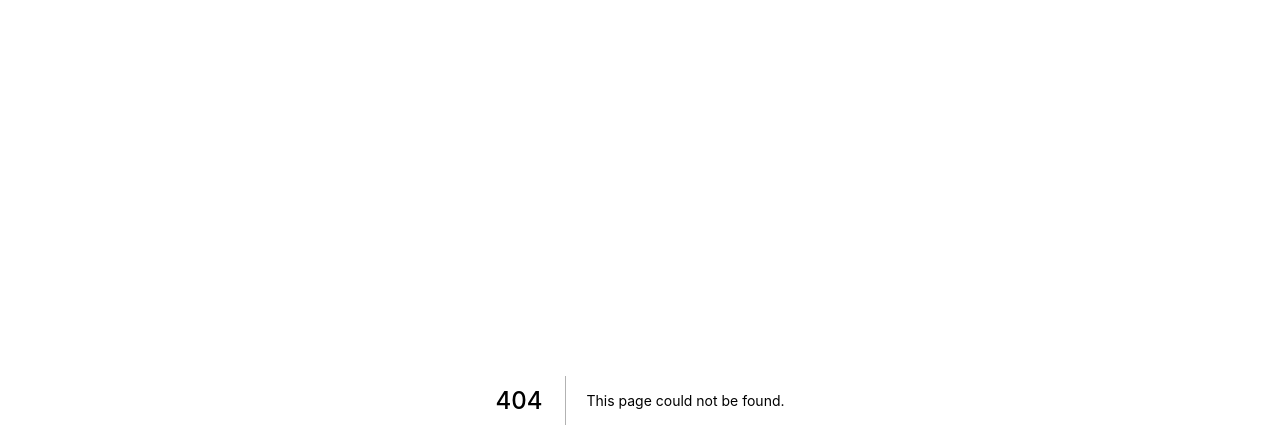
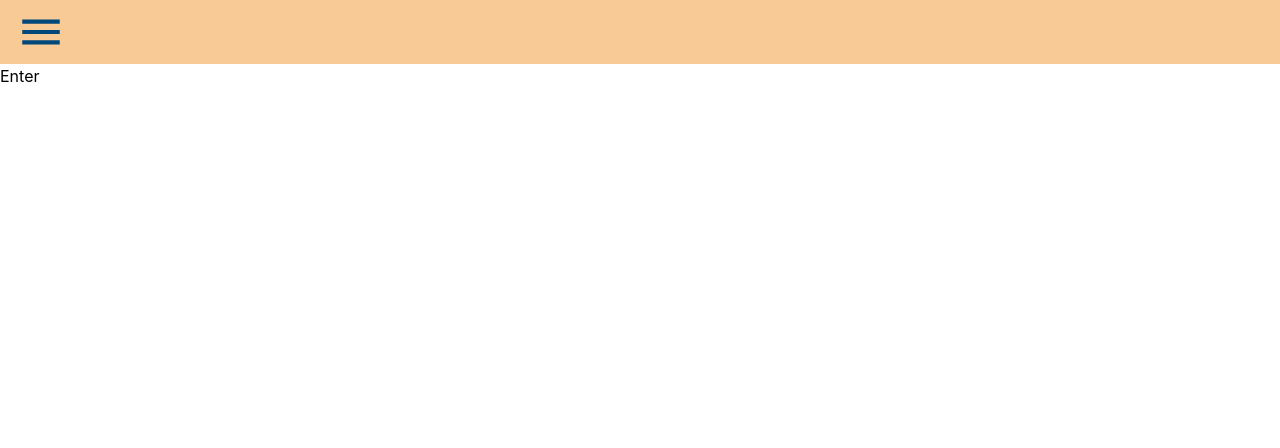
Before and after one commit to Yannis-Barba/mygarden, a Next.js app: page /fiches in a window 1280 px wide. Before the commit this address had no page. Shown: the top 448 px of the page. Built offline with nearby package versions, Linux system fonts and the light colour scheme.

Commit message:
created Layout and navbar + burger menu with link to redirect to any pages

```diff
--- /dev/null
+++ b/components/Layout.jsx
@@ -0,0 +1,20 @@
+import Head from "next/head";
+import NavBar from "./NavBar";
+
+function Layout({children, pageTitle}) {
+    return (
+        <>
+        <Head>
+            <title>{pageTitle}</title>
+        </Head>
+        <header>
+            <NavBar/>
+        </header>
+        <main>
+            {children}
+        </main>
+        </>
+    );
+}
+
+export default Layout;
--- /dev/null
+++ b/components/NavBar.jsx
@@ -0,0 +1,47 @@
+import MenuIcon from '@mui/icons-material/Menu';
+import CloseIcon from '@mui/icons-material/Close';
+import { useState } from 'react';
+import Link from 'next/link';
+
+function NavBar() {
+    const [showMenu, setShowMenu] = useState(false);
+
+    return (
+        <>
+        <div id="navBar" className="bg-primary h-16 flex items-center pl-4">
+                <MenuIcon sx={{color: "#00477A", fontSize: 50}} onClick={() => setShowMenu(!showMenu)} className='cursor-pointer'/>
+
+        </div>
+        {showMenu ?
+                <div id="menu" className=' absolute z-50 top-0 flex flex-col gap-4 h-full w-full bg-secondary  text-primary text-4xl'>
+                    <CloseIcon sx={{color: "#F8CA95", fontSize: 50}} onClick={() => setShowMenu(!showMenu)} className='cursor-pointer ml-4 mt-4'/>
+                    <div className='flex flex-col gap-4 pl-8  justify-center'>
+                        <Link passHref href="/">
+                            <h2 className="cursor-pointer">Home</h2>
+                        </Link>
+                        <Link passHref href="fiches">
+                            <h2 className="cursor-pointer">Fiches</h2>
+                        </Link>
+                        <Link passHref href="planning">
+                            <h2 className="cursor-pointer">Planning</h2>
+                        </Link>
+                        <Link passHref href="data">
+                            <h2 className="cursor-pointer">Données</h2>
+                        </Link>
+                        <Link passHref href="ressources">
+                            <h2 className="cursor-pointer">Ressources</h2>
+                        </Link>
+                        <Link passHref href="plan">
+                            <h2 className="cursor-pointer">Plan</h2>
+                        </Link>
+                        <Link passHref href="recoltes">
+                            <h2 className="cursor-pointer">Récoltes</h2>
+                        </Link>
+                    </div>
+                </div>
+                : ""}
+        </>
+    );
+}
+
+export default NavBar;
--- a/package.json
+++ b/package.json
@@ -8,6 +8,10 @@
     "lint": "next lint"
   },
   "dependencies": {
+    "@emotion/react": "^11.7.1",
+    "@emotion/styled": "^11.6.0",
+    "@mui/icons-material": "^5.3.1",
+    "@mui/material": "^5.4.0",
     "axios": "^0.25.0",
     "mongodb": "^4.3.1",
     "next": "12.0.10",
--- /dev/null
+++ b/pages/data.jsx
@@ -0,0 +1,13 @@
+import Layout from "../components/Layout";
+
+function data() {
+    return (
+        <Layout>
+            <div>
+                Enter
+            </div>
+        </Layout>
+    );
+}
+
+export default data;
--- /dev/null
+++ b/pages/fiches.jsx
@@ -0,0 +1,13 @@
+import Layout from "../components/Layout";
+
+function fiches() {
+    return (
+        <Layout>
+            <div>
+                Enter
+            </div>
+        </Layout>
+    );
+}
+
+export default fiches;
--- a/pages/index.js
+++ b/pages/index.js
@@ -1,19 +1,8 @@
 import Head from "next/head";
 import Image from "next/image";
+import Layout from "../components/Layout";
 import styles from "../styles/Home.module.css";
 
 export default function Home() {
-  return (
-    <div className={styles.container}>
-      <Head>
-        <title>Create Next App</title>
-        <meta name="description" content="Generated by create next app" />
-        <link rel="icon" href="/favicon.ico" />
-      </Head>
-
-      <main className={styles.main}>
-        <h1 className="text-red-500">My Garden</h1>
-      </main>
-    </div>
-  );
+  return <Layout pageTitle={"My Garden"}></Layout>;
 }
--- /dev/null
+++ b/pages/plan.jsx
@@ -0,0 +1,13 @@
+import Layout from "../components/Layout";
+
+function plan() {
+    return (
+        <Layout>
+            <div>
+                Enter
+            </div>
+        </Layout>
+    );
+}
+
+export default plan;
--- /dev/null
+++ b/pages/planning.jsx
@@ -0,0 +1,13 @@
+import Layout from "../components/Layout";
+
+function planning() {
+    return (
+        <Layout>
+            <div>
+                Enter
+            </div>
+        </Layout>
+    );
+}
+
+export default planning;
--- /dev/null
+++ b/pages/recoltes.jsx
@@ -0,0 +1,13 @@
+import Layout from "../components/Layout";
+
+function recoltes() {
+    return (
+        <Layout>
+            <div>
+                Enter
+            </div>
+        </Layout>
+    );
+}
+
+export default recoltes;
--- /dev/null
+++ b/pages/ressources.jsx
@@ -0,0 +1,13 @@
+import Layout from "../components/Layout";
+
+function ressources() {
+    return (
+        <Layout>
+            <div>
+                Enter
+            </div>
+        </Layout>
+    );
+}
+
+export default ressources;
--- a/tailwind.config.js
+++ b/tailwind.config.js
@@ -4,7 +4,12 @@ module.exports = {
     "./components/**/*.{js,ts,jsx,tsx}",
   ],
   theme: {
-    extend: {},
+    extend: {
+      colors: {
+        primary: "#F8CA95",
+        secondary: "#00477A",
+      },
+    },
   },
   plugins: [],
 };
```
Also changed, not shown: 1 other file (tests, documents, lock files or other folders).
